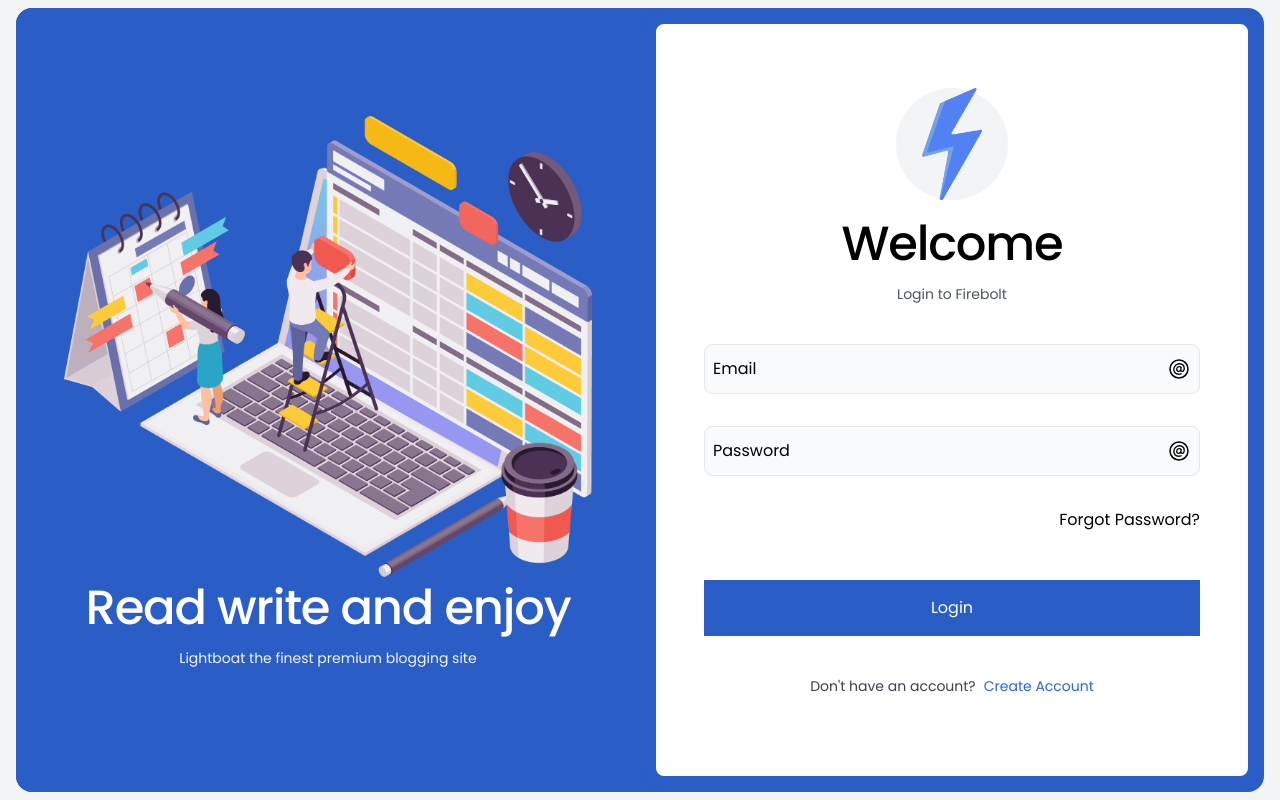
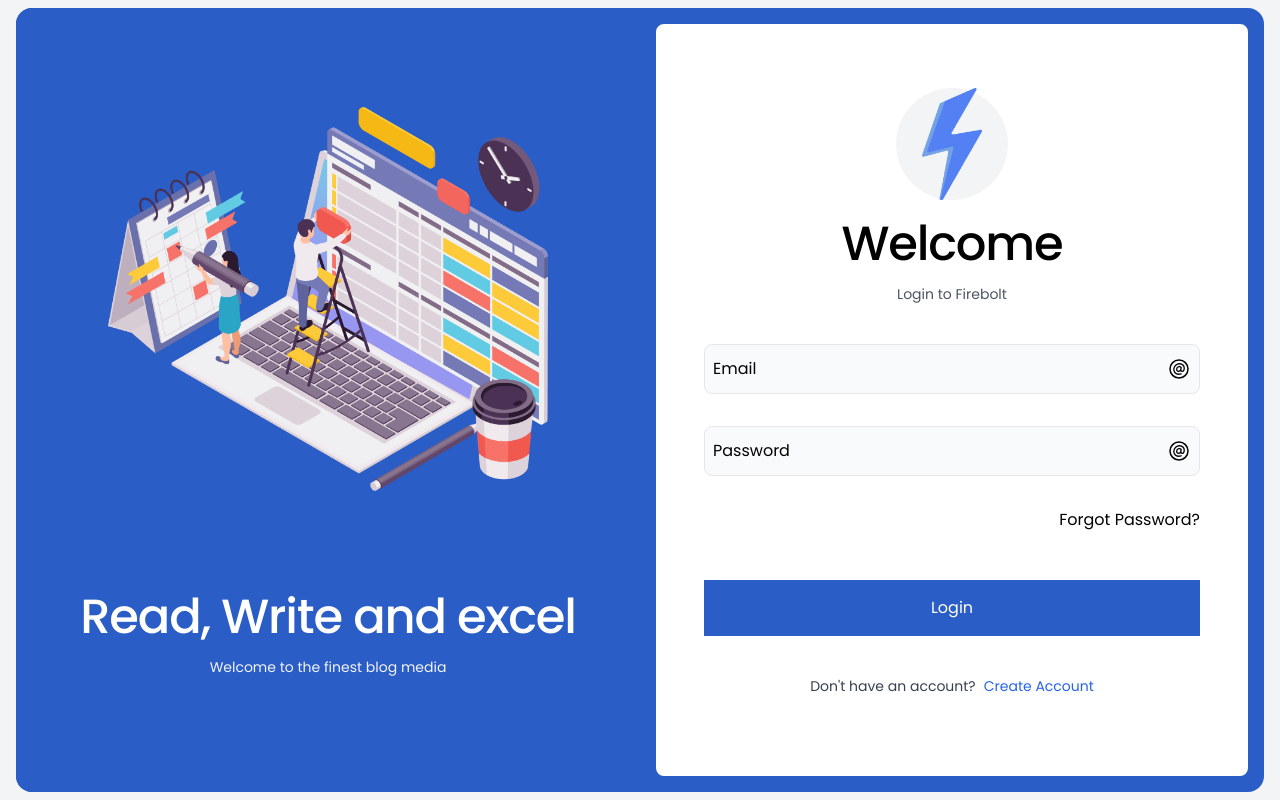
Before and after one commit to khan-asfi-reza/Blogspot-Frontend, a Next.js app: page /auth in a window 1280 px wide. Built offline with nearby package versions, Linux system fonts and the light colour scheme.

Commit message:
Sidebar Style Change

```diff
--- a/elements/auth/components.tsx
+++ b/elements/auth/components.tsx
@@ -6,11 +6,13 @@
 import classNames from "classnames";
 import {FaSpinner} from "react-icons/fa";
 import {Button} from "../../components/UI/Button";
-import {FormEventHandler, MouseEventHandler} from "react";
+import {FormEventHandler, MouseEventHandler, useEffect, useState} from "react";
 import {IoLockClosedOutline, IoLockOpenOutline} from "react-icons/io5";
 import LoginPageImage from "../../assets/images/login.png";
+import {AUTH_SIDE_BAR_HEADING, AUTH_SIDE_BAR_TEXT, LOGIN_PAGE_HEADING} from "../../content";
+import {AnimatePresence} from "framer-motion";
 
-
+// Auth Form Password To Text Switch Function
 export function passwordTextSwitch(ref, changeIcon) {
     if (ref.current.type === "text") {
         ref.current.type = "password";
@@ -21,31 +23,47 @@
     }
 }
 
+// Auth Form Side bar Image and Text
+export function AuthFormSideBar() {
+    const [state, setState] = useState(0);
 
-export function AuthFormSideBar() {
+    const variants = {
+        exit: {x: 1000, opacity: 0},
+        initial: {x: -1000, opacity: 0},
+        animate: {x: 0, opacity: 1},
+        transition: {duration: 0.5}
+    }
+    useEffect(() => {
+
+    }, [])
     return (
-        <Col
-            className={"md:static relative md:h-auto bg-theme h-56 w-full md:rounded-none rounded-t-3xl md:p-12 grid place-items-center z-20"}>
-            <Div>
-                <Div
-                    className={"md:static absolute top-12 left-1/2 md:translate-x-0 -translate-x-1/2 md:h-auto md:w-full md:border-0 border-8 border-theme h-56 w-56 rounded-full md:bg-transparent bg-blue-100 grid place-items-center mx-auto"}>
-                    <Div className={"md:w-full mx-auto w-10/12 "}>
-                        <Image alt={"LoginImage"} src={LoginPageImage}/>
+        <Col className={
+            classNames("md:static relative md:h-auto bg-theme md:h-full sm:h-96 h-96 w-full md:rounded-none",
+                "rounded-t-3xl md:p-12 grid place-items-center z-20")}>
+            <AnimatePresence>
+                {
+                    state === 0 &&
+                    <Div
+                        {...variants}
+                        key={"img1"}
+                        className={"h-full grid place-items-center overflow-hidden flex-full"}>
+                        <Div className={"md:w-full mx-auto w-10/12 md:h-96 sm:h-72 h-52 relative"}>
+                            <Image alt={"LoginImage"} src={LoginPageImage} objectFit='contain' layout={"fill"}/>
+                        </Div>
+                        <Div className={"md:order-2 order-1 lg:grid lg:place-items-center"}>
+                            <Div>
+                                <SectionHeading className={"text-center text-white font-medium"}>
+                                    {AUTH_SIDE_BAR_HEADING}
+                                </SectionHeading>
+                                <SmallText className={"text-gray-100 text-center font-base"}>
+                                    {AUTH_SIDE_BAR_TEXT}
+                                </SmallText>
+                            </Div>
+                        </Div>
                     </Div>
-                </Div>
-                <Div className={"md:grid hidden place-items-center"}>
-                    <Div>
-                        <SectionHeading
-                            className={"text-center text-white font-medium"}>
-                            Read write and enjoy
-                        </SectionHeading>
-                        <SmallText className={"text-gray-100" +
-                            " text-center font-base"}>
-                            Lightboat the finest premium blogging site
-                        </SmallText>
-                    </Div>
-                </Div>
-            </Div>
+                }
+
+            </AnimatePresence>
         </Col>
     )
 }
@@ -73,13 +91,12 @@
         <Div>
             <Div className={"h-28 w-28 mb-5 rounded-full mx-auto bg-gray-100"}>
                 <Div className={"relative w-[90%] mx-auto h-full"}>
-                    <Image src={Logo} alt={"Blogspot Logo"} layout='fill'
-                           objectFit='contain'/>
+                    <Image src={Logo} alt={"Logo"} layout='fill' objectFit='contain'/>
                 </Div>
             </Div>
             <SectionHeading
                 className={"text-center text-black font-medium"}>
-                Welcome
+                {LOGIN_PAGE_HEADING}
             </SectionHeading>
             <SmallText className={"text-gray-600 text-center"}>
                 {text}
@@ -130,7 +147,8 @@
     fields: Array<AuthFormFieldInterface>,
     loading: boolean,
     formOnSubmit: FormEventHandler<HTMLFormElement>,
-    children?: JSX.Element
+    children?: JSX.Element,
+    buttonText: string
 }
 
 /**
@@ -141,7 +159,7 @@
  * @param {boolean}loading - Is Button Loading or not
  *
  */
-export function AuthForm({fields, formOnSubmit, children, loading}: AuthFormPropsInterface) {
+export function AuthForm({fields, formOnSubmit, children, loading, buttonText}: AuthFormPropsInterface) {
 
     return (
         <Form onSubmit={formOnSubmit} className={"mt-10"}>
@@ -163,7 +181,7 @@
                     className={classNames("bg-theme justify-center w-full flex items-center mt-12",
                         "text-white disabled:bg-emerald-500 md:px-10 px-8 hover:bg-blue-500 transition-all")}>
                 {loading && <i className={"animate-spin mr-2"}><FaSpinner/></i>}
-                Login
+                {buttonText}
             </Button>
         </Form>
     )
```
